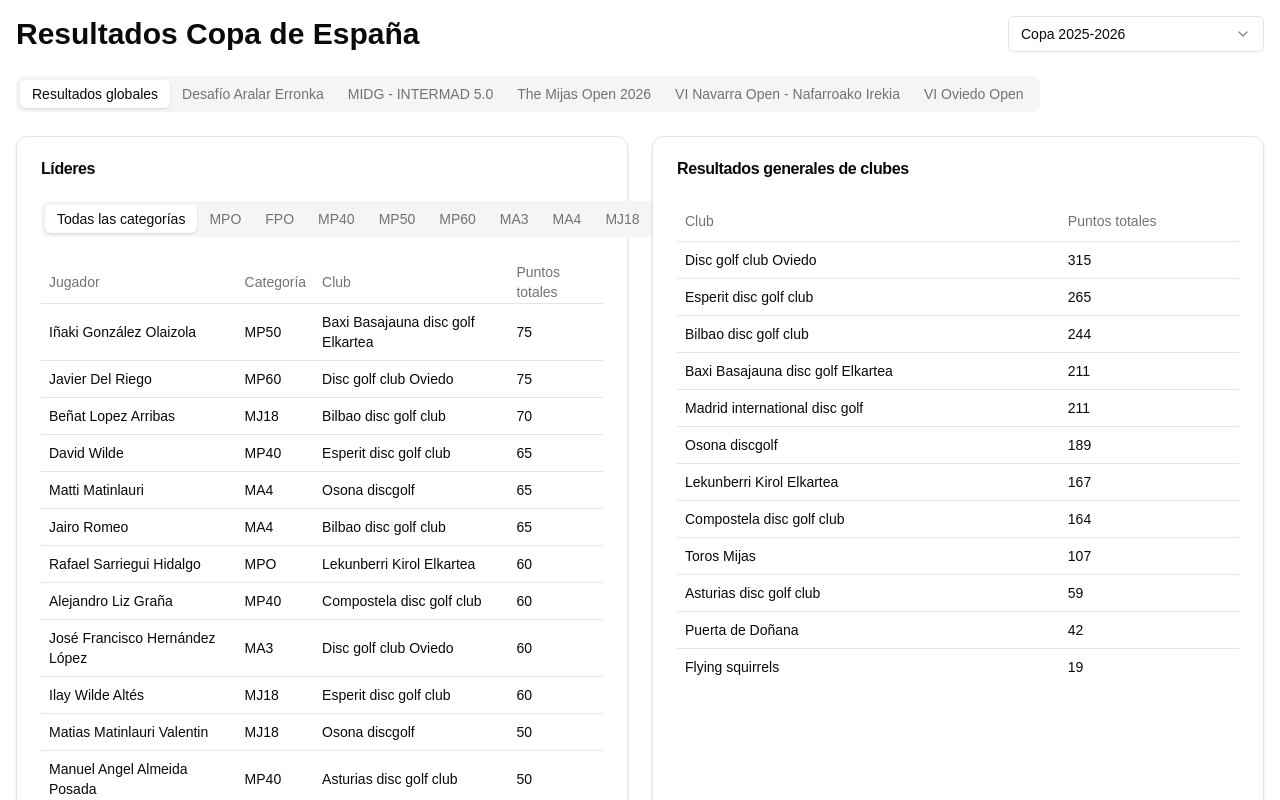
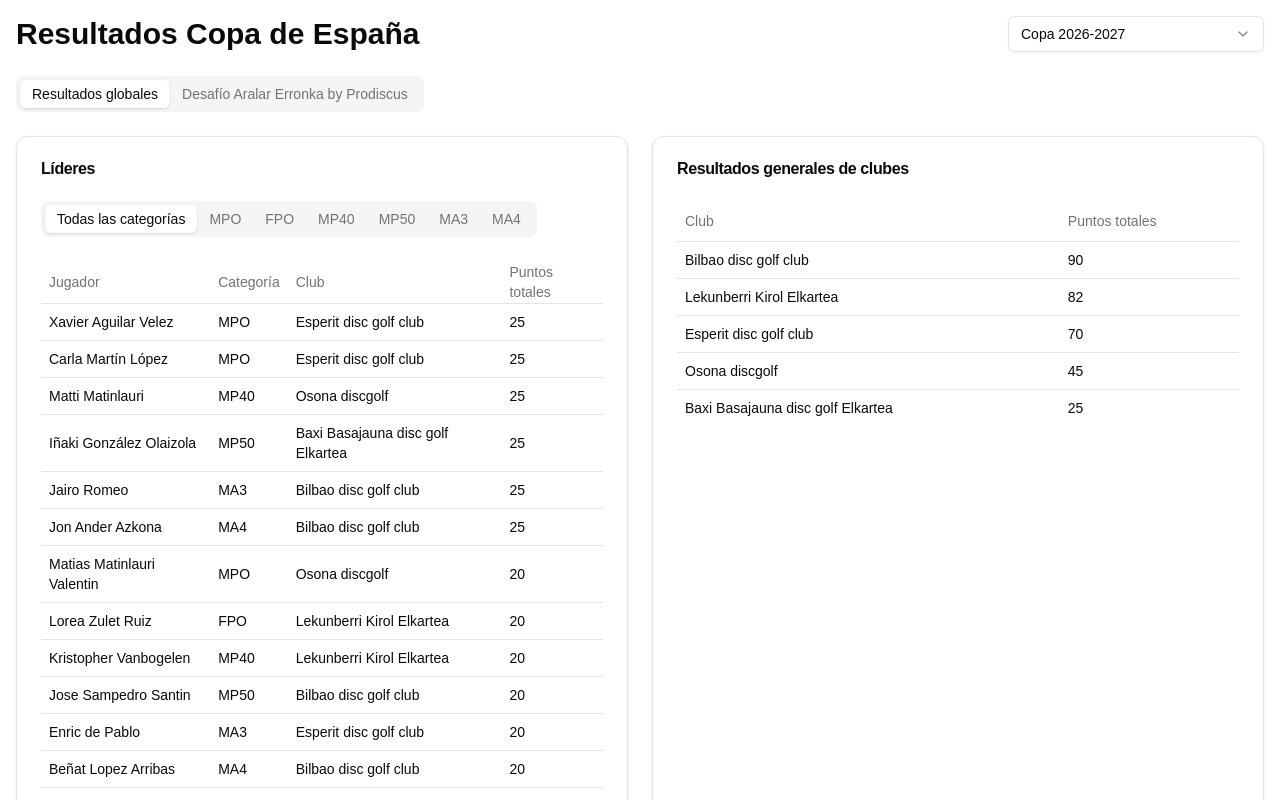
Before and after one commit to fedejsoren/aedg-copa-24-25, a Next.js app: page / in a window 1280 px wide. Shown: the top 800 px of the page. Built offline with nearby package versions, Linux system fonts and the light colour scheme.

Commit message:
Añade nueva temporada y resultado de torneo

```diff
--- a/app/page.tsx
+++ b/app/page.tsx
@@ -9,7 +9,7 @@ import { seasons } from "./seasons-data"
 import type { Result, Tournament, Season } from "./types"
 
 export default function TournamentResults() {
-  const [selectedSeason, setSelectedSeason] = useState<Season>(seasons[1]) // Default to current season 2025-2026
+  const [selectedSeason, setSelectedSeason] = useState<Season>(seasons[2]) // Default to current season 2026-2027
   const [selectedTournament, setSelectedTournament] = useState<Tournament | null>(null)
   const [selectedOverallCategory, setSelectedOverallCategory] = useState<string | null>(null)
 
--- a/app/seasons-data.tsx
+++ b/app/seasons-data.tsx
@@ -457,6 +457,38 @@ export const seasons: Season[] = [
         ],
       }
     ],
+  },
+  {
+    id: "2026-2027",
+    name: "Copa 2026-2027",
+    tournaments: [
+      {
+        "id": 1,
+        "name": "Desafío Aralar Erronka by Prodiscus",
+        "results": [
+          { category: "MPO", club: "Esperit disc golf club", player: "Xavier Aguilar Velez", position: 1 },
+          { category: "MPO", club: "Osona discgolf", player: "Matias Matinlauri Valentin", position: 2 },
+          { category: "MPO", club: "Lekunberri Kirol Elkartea", player: "Neil Graefe", position: 3 },
+          { category: "MPO", club: "Lekunberri Kirol Elkartea", player: "Rafael Sarriegui Hidalgo", position: 4 },
+
+          { category: "MPO", club: "Esperit disc golf club", player: "Carla Martín López", position: 1 },
+          { category: "FPO", club: "Lekunberri Kirol Elkartea", player: "Lorea Zulet Ruiz", position: 2 },
+          { category: "FPO", club: "Lekunberri Kirol Elkartea", player: "Laura Olivares Perez", position: 3 },
+
+          { category: "MP40", club: "Osona discgolf", player: "Matti Matinlauri", position: 1 },
+          { category: "MP40", club: "Lekunberri Kirol Elkartea", player: "Kristopher Vanbogelen", position: 2 },
+
+          { category: "MP50", club: "Baxi Basajauna disc golf Elkartea", player: "Iñaki González Olaizola", position: 1 },
+          { category: "MP50", club: "Bilbao disc golf club", player: "Jose Sampedro Santin", position: 2 },
+
+          { category: "MA3", club: "Bilbao disc golf club", player: "Jairo Romeo", position: 1 },
+          { category: "MA3", club: "Esperit disc golf club", player: "Enric de Pablo", position: 2 },
+
+          { category: "MA4", club: "Bilbao disc golf club", player: "Jon Ander Azkona", position: 1 },
+          { category: "MA4", club: "Bilbao disc golf club", player: "Beñat Lopez Arribas", position: 2 },
+        ]
+      }
+    ]
   }
 ]
 
```
